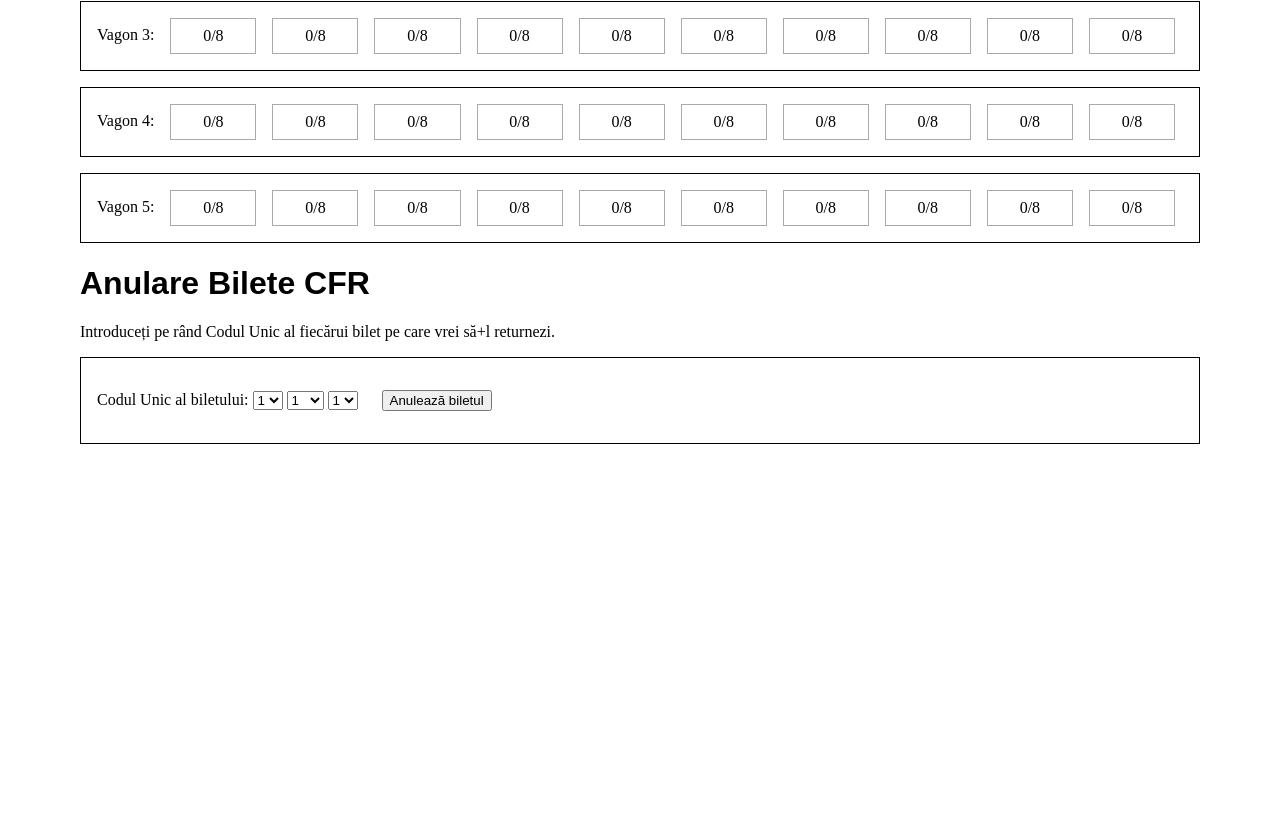
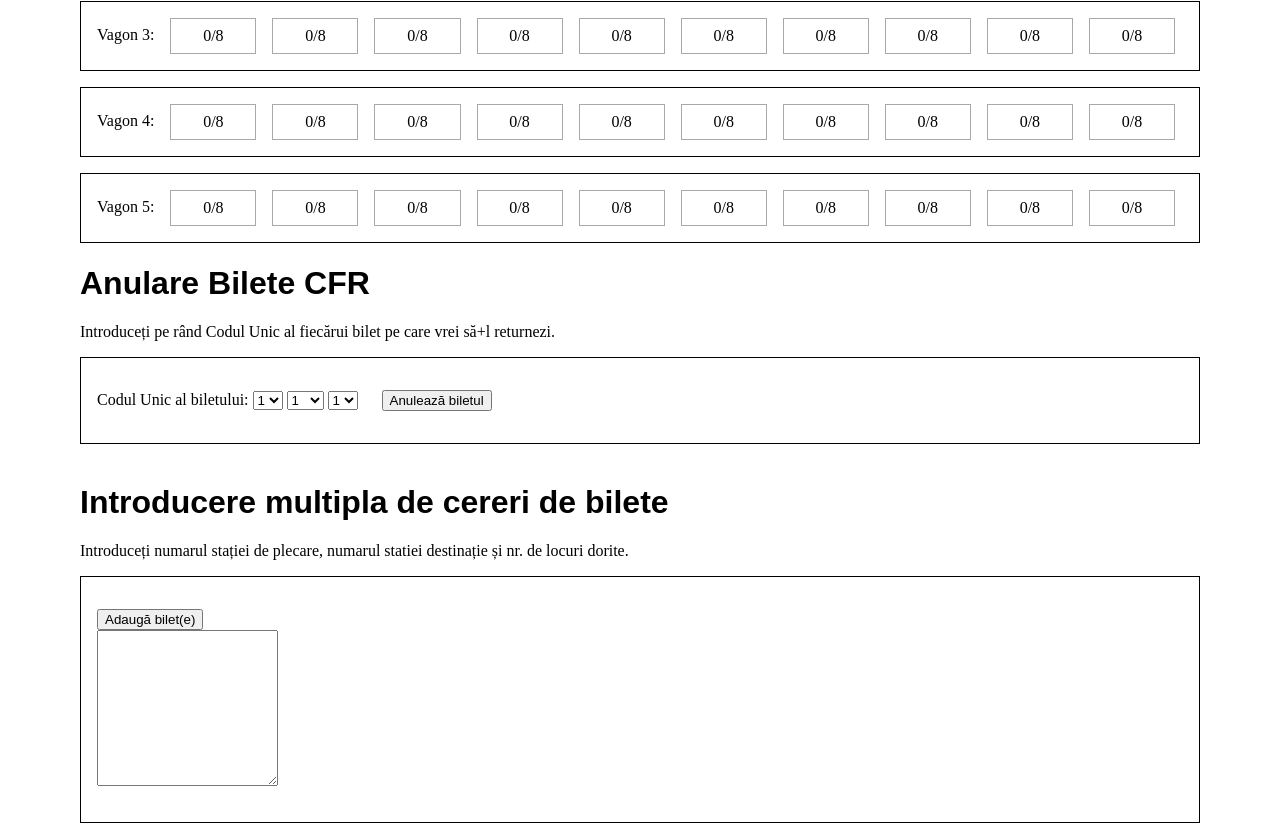
Before and after one commit to Treefold/Bilete-CFR, a plain HTML site: page index.html in a window 1280 px wide. Shown: the part 584-1407 px from the top of the page. Before the commit the page ends 1028 px from the top, so only its background shows below. Drawn offline with Linux system fonts and the light colour scheme.

Commit message:
Update index.html

```diff
--- a/index.html
+++ b/index.html
@@ -44,5 +44,13 @@
             &emsp;
             <input id = "cancel-ticket" type="submit" value="Anulează biletul"/>
         </form>
+        </br>
+        <h1>Introducere multipla de cereri de bilete</h1>
+        <p>Introduceți numarul stației de plecare, numarul statiei destinație și nr. de locuri dorite.</p>
+        <form onsubmit="return false;">
+            <input id = "submit-all-tickets" type="submit" value="Adaugă bilet(e)" onclick="addAllTickets();"/>
+            </br>
+            <textarea id="tickets" rows="10", cols="20"></textarea>
+        </form>
     </body>
 </html>
```
